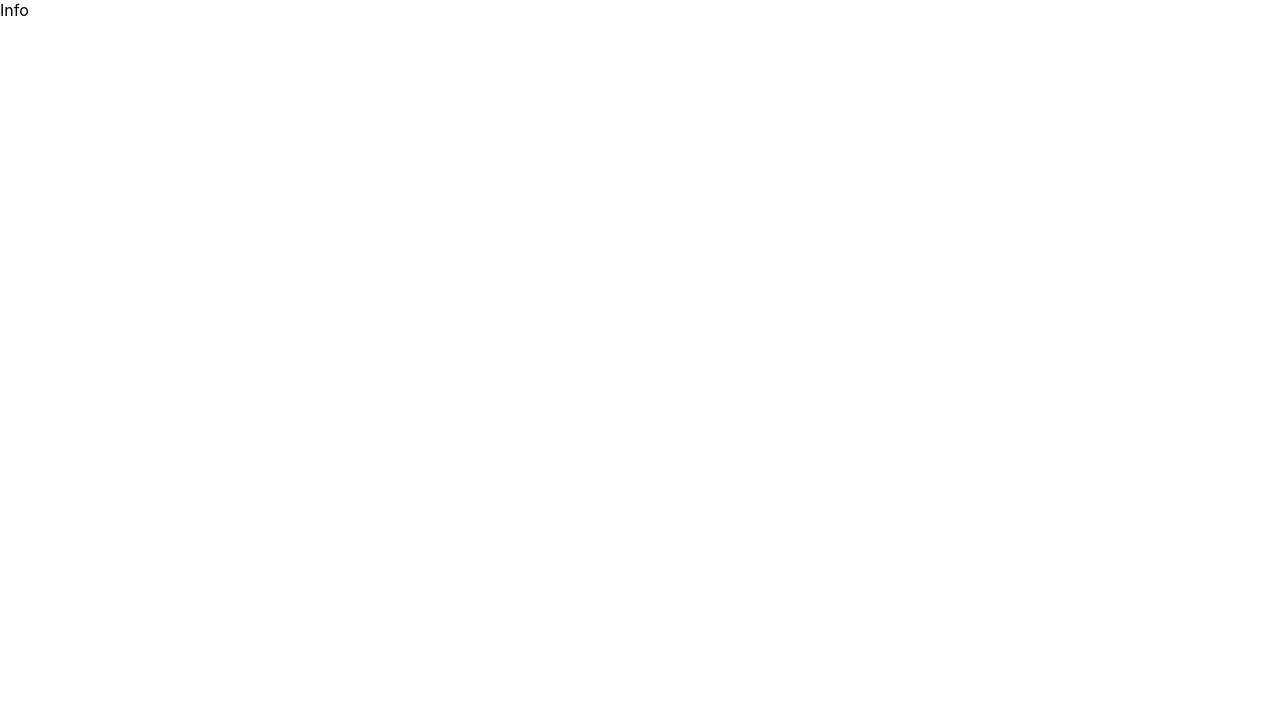
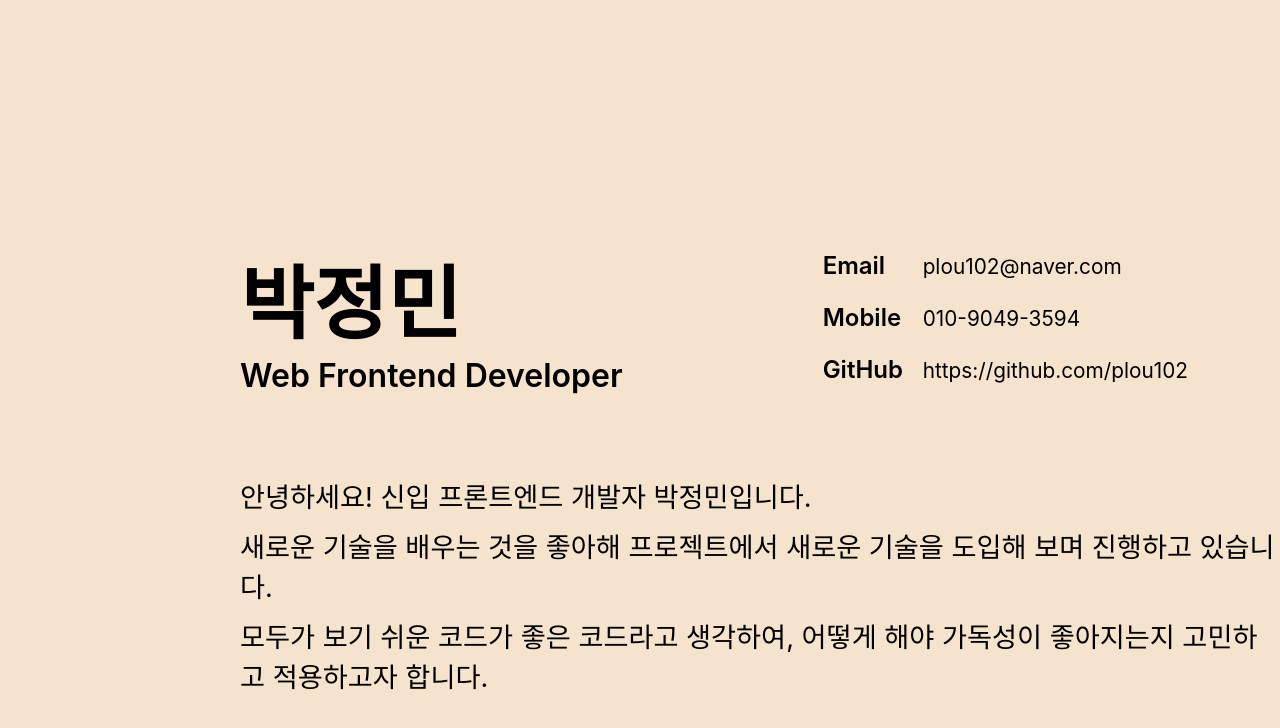
Before and after one commit to plou102/portfolio, a React (Create React App) app: page / in a window 1280 px wide. Shown: the top 728 px of the page. Built offline with nearby package versions, Linux system fonts and the light colour scheme.

Commit message:
Feat: Info 완성

```diff
--- a/package.json
+++ b/package.json
@@ -8,6 +8,7 @@
     "@testing-library/user-event": "^13.5.0",
     "react": "^18.2.0",
     "react-dom": "^18.2.0",
+    "react-router-dom": "^6.16.0",
     "react-scripts": "5.0.1",
     "styled-components": "^6.0.8",
     "web-vitals": "^2.1.4"
--- a/src/App.js
+++ b/src/App.js
@@ -2,7 +2,7 @@ import './App.css';
 import Info from 'components/Info';
 
 function App() {
-  return <Info></Info>;
+  return <Info />;
 }
 
 export default App;
--- a/src/components/Info.jsx
+++ b/src/components/Info.jsx
@@ -1,7 +1,109 @@
 import React from 'react';
+import styled from 'styled-components';
 
 const Info = () => {
-  return <div>Info</div>;
+  return (
+    <InfoContent>
+      <AboutMe>
+        <Name>
+          <h1>박정민</h1>
+          <p>Web Frontend Developer</p>
+        </Name>
+
+        <Contact>
+          <ul>
+            <li>
+              <span>Email</span>plou102@naver.com
+            </li>
+            <li>
+              <span>Mobile</span>010-9049-3594
+            </li>
+            <li>
+              <span>GitHub</span>
+              <p onClick={() => window.open('https://github.com/plou102')}>
+                https://github.com/plou102
+              </p>
+            </li>
+          </ul>
+        </Contact>
+      </AboutMe>
+
+      <Introduction>
+        <div>안녕하세요! 신입 프론트엔드 개발자 박정민입니다.</div>
+        <div>
+          새로운 기술을 배우는 것을 좋아해 프로젝트에서 새로운 기술을 도입해 보며 진행하고 있습니다.
+        </div>
+        <div>
+          모두가 보기 쉬운 코드가 좋은 코드라고 생각하여, 어떻게 해야 가독성이 좋아지는지 고민하고
+          적용하고자 합니다.
+        </div>
+      </Introduction>
+    </InfoContent>
+  );
 };
 
 export default Info;
+
+const InfoContent = styled.div`
+  height: 100vh;
+  background-color: #f6e3ce;
+`;
+
+const AboutMe = styled.div`
+  display: flex;
+  margin-bottom: 10vh;
+  gap: 20vh;
+  padding: 30vh 0 0 30vh;
+`;
+
+const Name = styled.div`
+  h1 {
+    font-size: 5rem;
+    margin: 0;
+  }
+
+  p {
+    font-weight: 600;
+    font-size: 2rem;
+    margin: 0;
+  }
+`;
+
+const Contact = styled.div`
+  ul {
+    display: flex;
+    flex-direction: column;
+    justify-content: space-around;
+    margin: 0;
+    height: 100%;
+  }
+
+  li {
+    list-style: none;
+    font-size: 1.3rem;
+  }
+
+  span {
+    display: inline-block;
+    font-weight: 600;
+    margin-right: 20px;
+    font-size: 1.5rem;
+    width: 80px;
+  }
+
+  p {
+    display: inline;
+
+    &:hover {
+      text-decoration: underline;
+    }
+  }
+`;
+
+const Introduction = styled.div`
+  display: flex;
+  flex-direction: column;
+  gap: 10px;
+  font-size: 1.7rem;
+  padding-left: 30vh;
+`;
```
Also changed, not shown: 1 other file (tests, documents, lock files or other folders).
